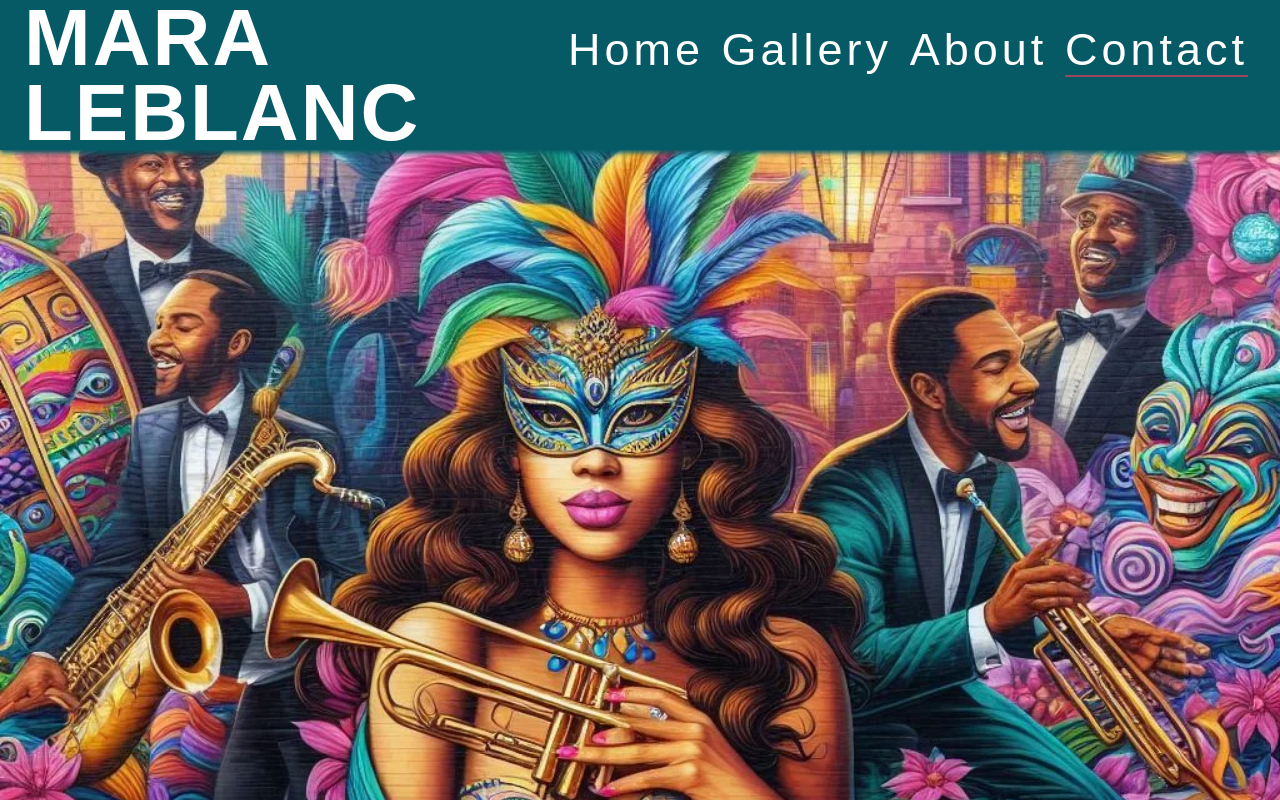
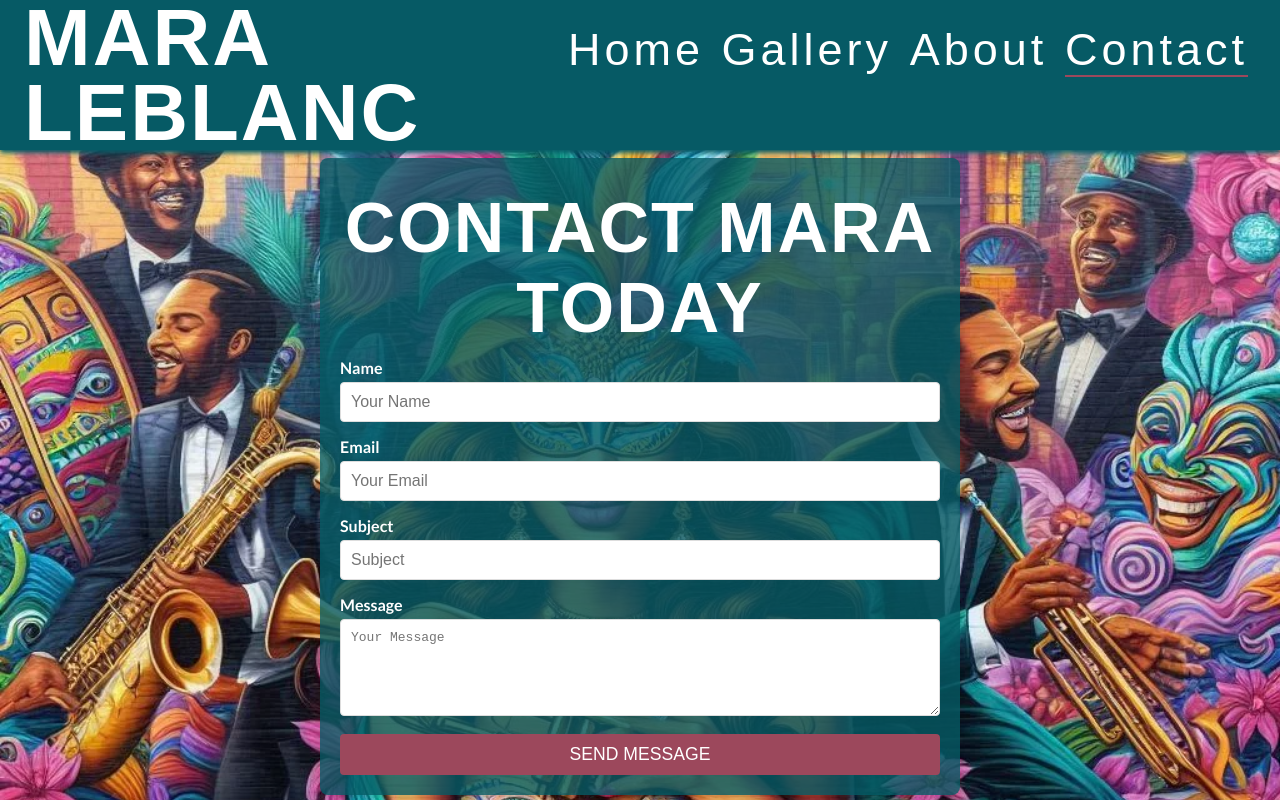
Before and after one commit to Frazer-BC/Team-Leblanc, a plain HTML site: page contact.html in a window 1280 px wide. Shown: the top 800 px of the page. Drawn offline with Linux system fonts and the light colour scheme; a web font is replaced by a local one.

Commit message:
reposition contact form and add transparency

```diff
--- a/assets/css/styles.css
+++ b/assets/css/styles.css
@@ -299,23 +299,27 @@ body.contact-page::before {
 
 #contact-form {
 
-    max-width: 100vw;
+    max-width: 50vw;
     width: 100%; /* Allow the form to adjust to the screen size */
     padding: 20px;
-    background-color: #065a65; /* Semi-transparent background for readability */
+    background-color: rgba(6, 90, 101, 0.8); /* Semi-transparent background for readability */
     border-radius: 8px;
     box-shadow: 0 2px 4px rgba(0, 0, 0, 0.1);
     position: relative;
-    z-index: 2; /* Ensures the form is above the background */
+    z-index: 20; /* Ensures the form is above the background */
     text-align: center; /* Center text inside the form */
+    margin-left: 25%;
+    top: 5%;
 }
 
 #contact-form h2 {
-    margin-top: 20px;
+    margin-top: 10px;
     text-align: center;
     font-family: 'East Sea Dokdo', sans-serif;
+    font-weight: bold;
+    font-size: 70px;
     color: #ffff;
-    margin-bottom: 20px;
+    margin-bottom: 10px;
 }
 
 .form-group {
@@ -326,7 +330,8 @@ body.contact-page::before {
     display: block;
     font-weight: bold;
     margin-bottom: 5px;
-    color: #065a65;
+    color: #ffff;
+    text-align: left;
 }
 
 .form-group input,
--- a/contact.html
+++ b/contact.html
@@ -45,9 +45,9 @@
 
 <main>
 
-    <section id="hero"></section>
-        <section id="contact-form">
-            <h2 id="form-contact">Contact Mara LeBlanc</h2>
+    <section id="hero">
+        <div id="contact-form">
+            <h2 id="form-contact">Contact Mara today</h2>
             <form action="https://formdump.codeinstitute.net" method="POST">
                 <div class="form-group">
                     <label for="name">Name</label>
@@ -67,7 +67,8 @@
                 </div>
                 <button type="submit">Send Message</button>
             </form>
-        </section>
+        </div>
+    </section>
 </main>
 
 
```
Also changed, not shown: index.html (+1 -1 lines).
